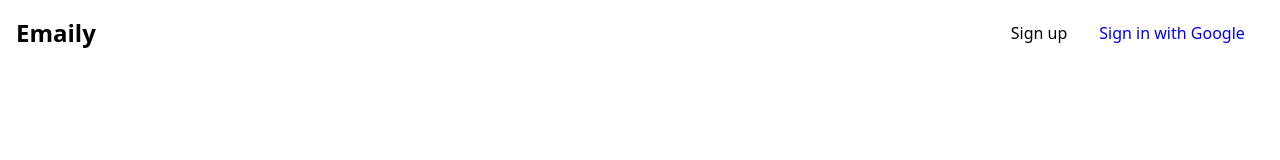
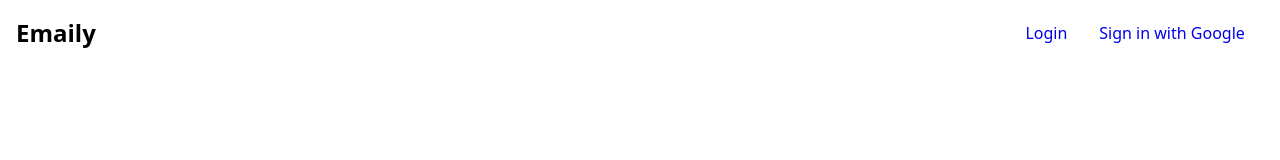
Before and after one commit to Mackiee21/EmailyFinal, a React (Vite) app in the folder client/: page / in a window 1280 px wide. Shown: the top 160 px of the page. Built offline with nearby package versions, Linux system fonts and the light colour scheme.

Commit message:
added the log in button

```diff
--- a/client/src/Components/Header.jsx
+++ b/client/src/Components/Header.jsx
@@ -5,7 +5,7 @@ function Header() {
             <div className='header'>
                 <h2 className="title-logo">Emaily</h2>
                 <ul className="sign-list">
-                    <a>Sign up</a>
+                    <a href='/login'>Login</a>
                     <a href='/auth/google'>Sign in with Google</a>
                 </ul>
             </div> {/* END OF HEADER */}
```
Also changed, not shown: 2 other files (tests, documents, lock files or other folders).
